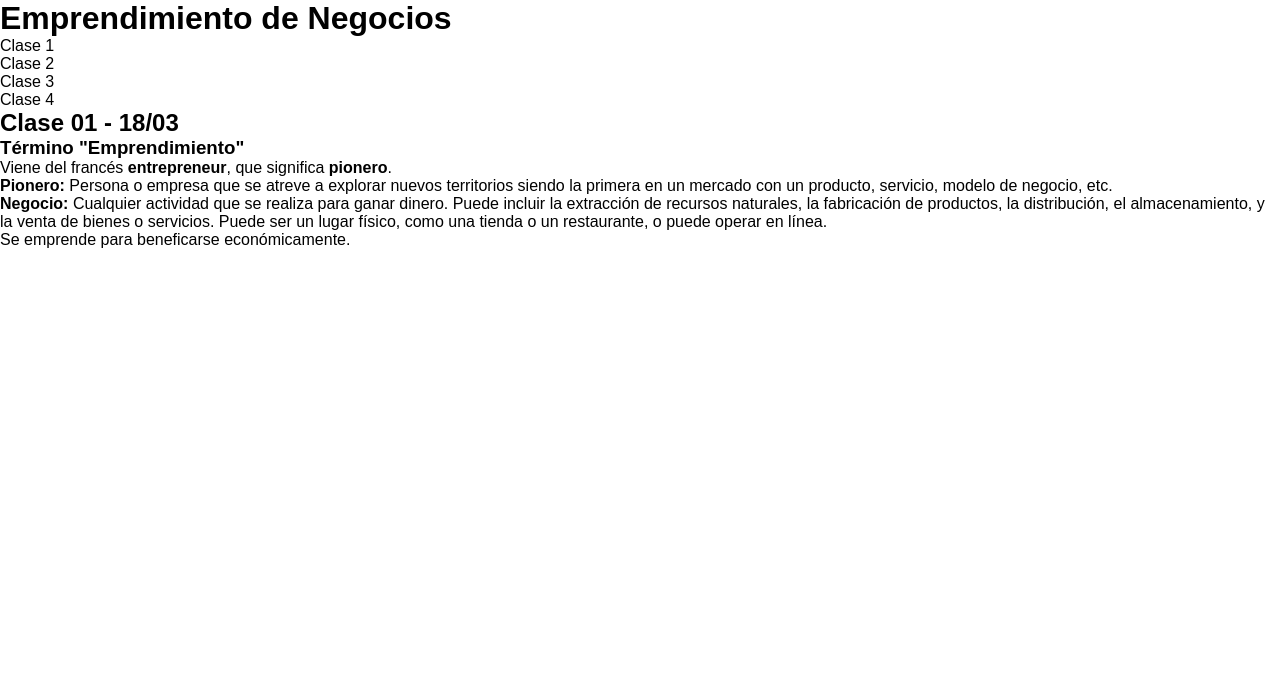
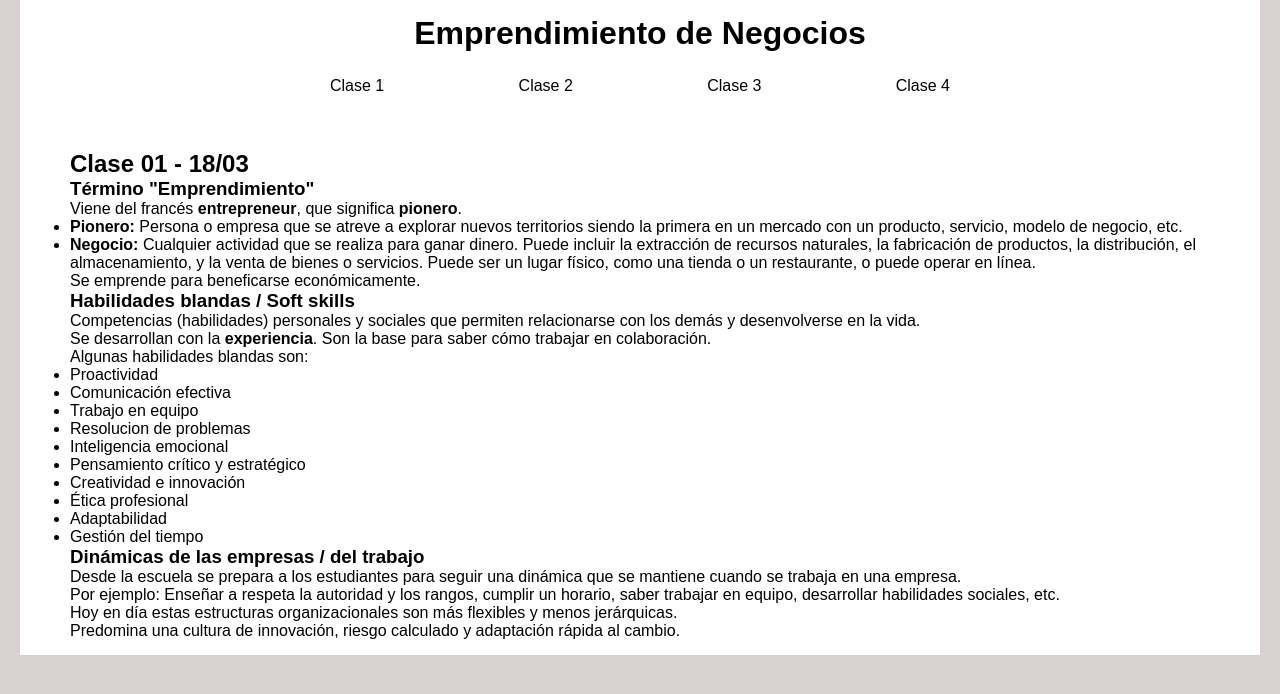
Before and after one commit to AbrilBarrientos/emprendimientoNegocios, a plain HTML site: page index.html in a window 1280 px wide. Drawn offline with Linux system fonts and the light colour scheme.

Commit message:
segundo commit

```diff
--- a/css/styles.css
+++ b/css/styles.css
@@ -4,3 +4,40 @@
     box-sizing: border-box;
     font-family: sans-serif;
 }
+
+body{
+    background-color: #dad2d2;
+}
+
+.container{
+
+    max-width: 1240px;
+    margin: 0 auto;
+    background-color: #fff;
+}
+
+header{
+    padding: 15px 0;
+    top: 0;
+    position: sticky;
+    flex-direction: column;
+    display: flex;
+    justify-content: space-between;
+    text-align: center;
+    background-color: #fff;
+}
+
+nav ul{
+    margin: 25px auto;
+    width: 50%;
+    justify-content: space-between;
+    display: flex;
+}
+
+nav ul li{
+    list-style: none;
+}
+
+main{
+    padding: 15px 50px;
+}
--- a/index.html
+++ b/index.html
@@ -30,6 +30,27 @@
                         <li><strong>Negocio:</strong> Cualquier actividad que se realiza para ganar dinero. Puede incluir la extracción de recursos naturales, la fabricación de productos, la distribución, el almacenamiento, y la venta de bienes o servicios. Puede ser un lugar físico, como una tienda o un restaurante, o puede operar en línea.</li>
                     </ul>
                     <p>Se emprende para beneficarse económicamente.</p>
+                    <h3>Habilidades blandas / Soft skills</h3>
+                    <p>Competencias (habilidades) personales y sociales que permiten relacionarse con los demás y desenvolverse en la vida.</p>
+                    <p>Se desarrollan con la <strong>experiencia</strong>. Son la base para saber cómo trabajar en colaboración.</p>
+                    <p>Algunas habilidades blandas son:</p>
+                    <ul class="soft-skills">
+                        <li>Proactividad</li>
+                        <li>Comunicación efectiva</li>
+                        <li>Trabajo en equipo</li>
+                        <li>Resolucion de problemas</li>
+                        <li>Inteligencia emocional</li>
+                        <li>Pensamiento crítico y estratégico</li>
+                        <li>Creatividad e innovación</li>
+                        <li>Ética profesional</li>
+                        <li>Adaptabilidad</li>
+                        <li>Gestión del tiempo</li>
+                    </ul>
+                    <h3>Dinámicas de las empresas / del trabajo</h3>
+                    <p>Desde la escuela se prepara a los estudiantes para seguir una dinámica que se mantiene cuando se trabaja en una empresa.</p>
+                    <p>Por ejemplo: Enseñar a respeta la autoridad y los rangos, cumplir un horario, saber trabajar en equipo, desarrollar habilidades sociales, etc.</p>
+                    <p>Hoy en día estas estructuras organizacionales son más flexibles y menos jerárquicas.</p>
+                    <p>Predomina una cultura de innovación, riesgo calculado y adaptación rápida al cambio.</p>
                 </div>
             </section>
         </main>
```
